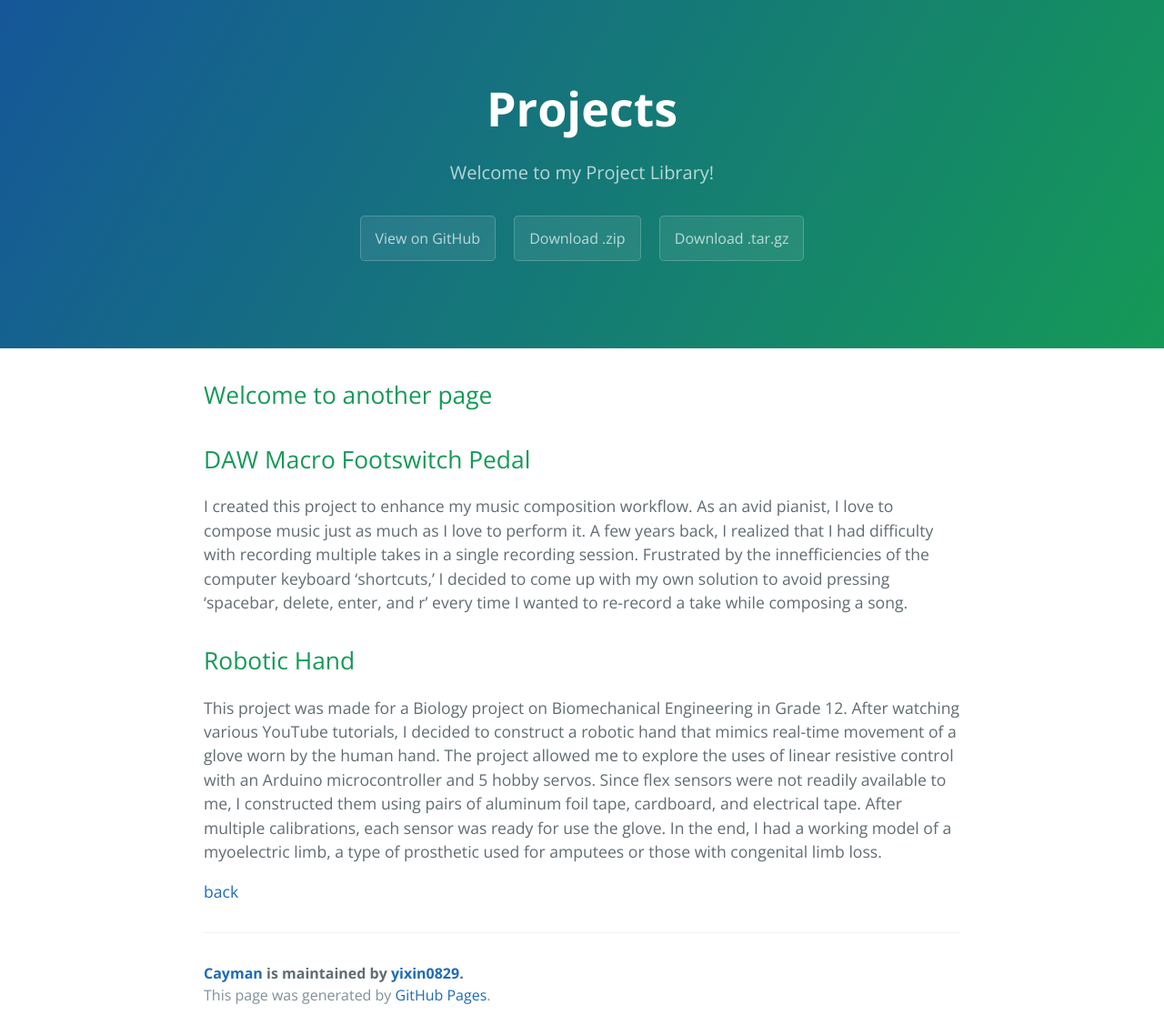
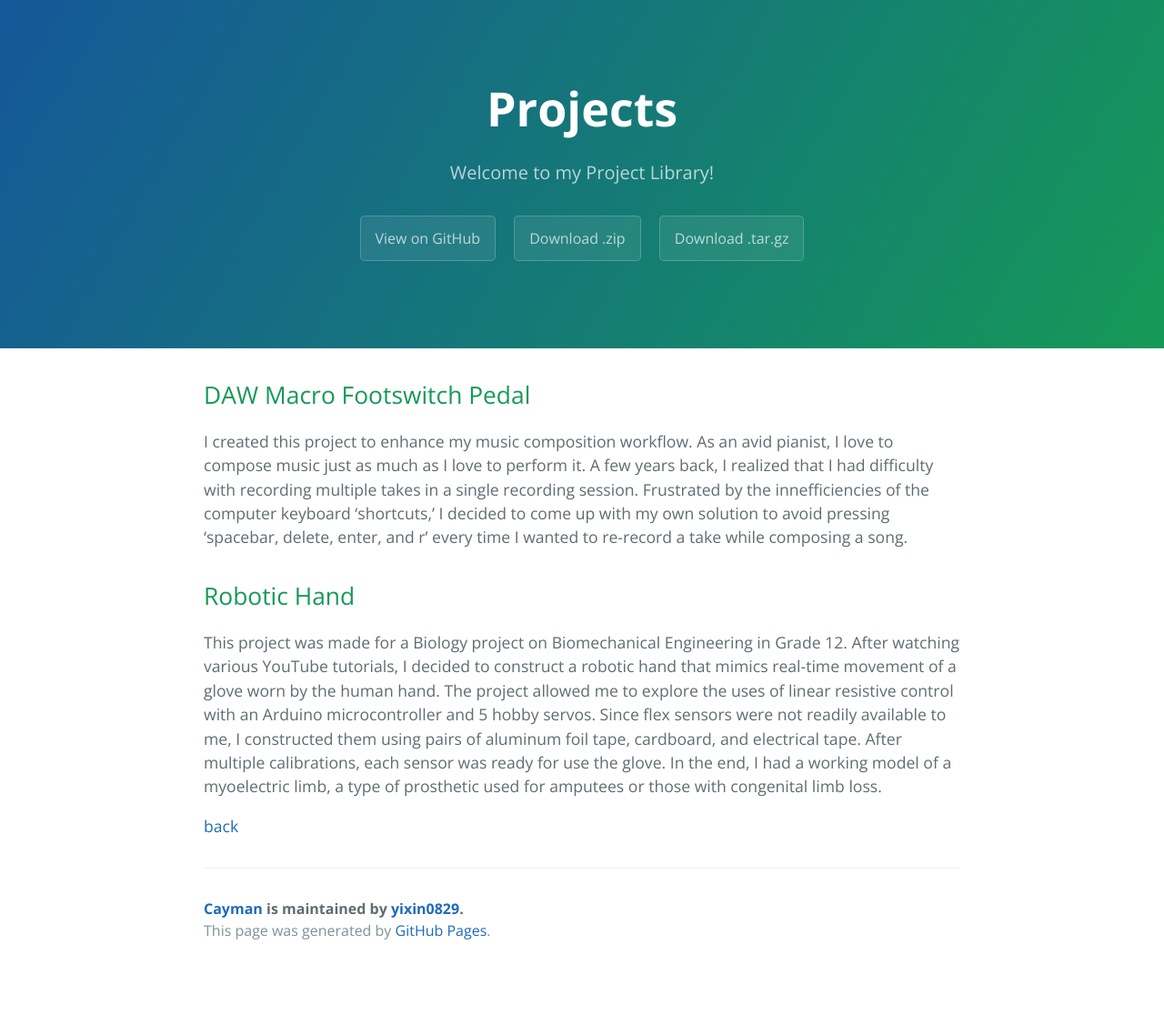
Before and after one commit to yixin0829/Cayman, a Jekyll site: the page built from another-page.md, in a window 1280 px wide. Shown: the whole page at 91% size. Built offline with Jekyll 4.4.1, drawn with Linux system fonts in a browser that asks for light colours; after the commit the page ends 1067 px from its top, so only the background shows below that.

Commit message:
Update another-page.md

```diff
--- a/another-page.md
+++ b/another-page.md
@@ -3,8 +3,6 @@ layout: default
 title: Projects
 description: Welcome to my Project Library!
 ---
-
-## Welcome to another page
 
 ## DAW Macro Footswitch Pedal
 I created this project to enhance my music composition workflow. As an avid pianist, I love to compose music just as much as I love to perform it. A few years back, I realized that I had difficulty with recording multiple takes in a single recording session. Frustrated by the innefficiencies of the computer keyboard 'shortcuts,' I decided to come up with my own solution to avoid pressing 'spacebar, delete, enter, and r' every time I wanted to re-record a take while composing a song.
```
